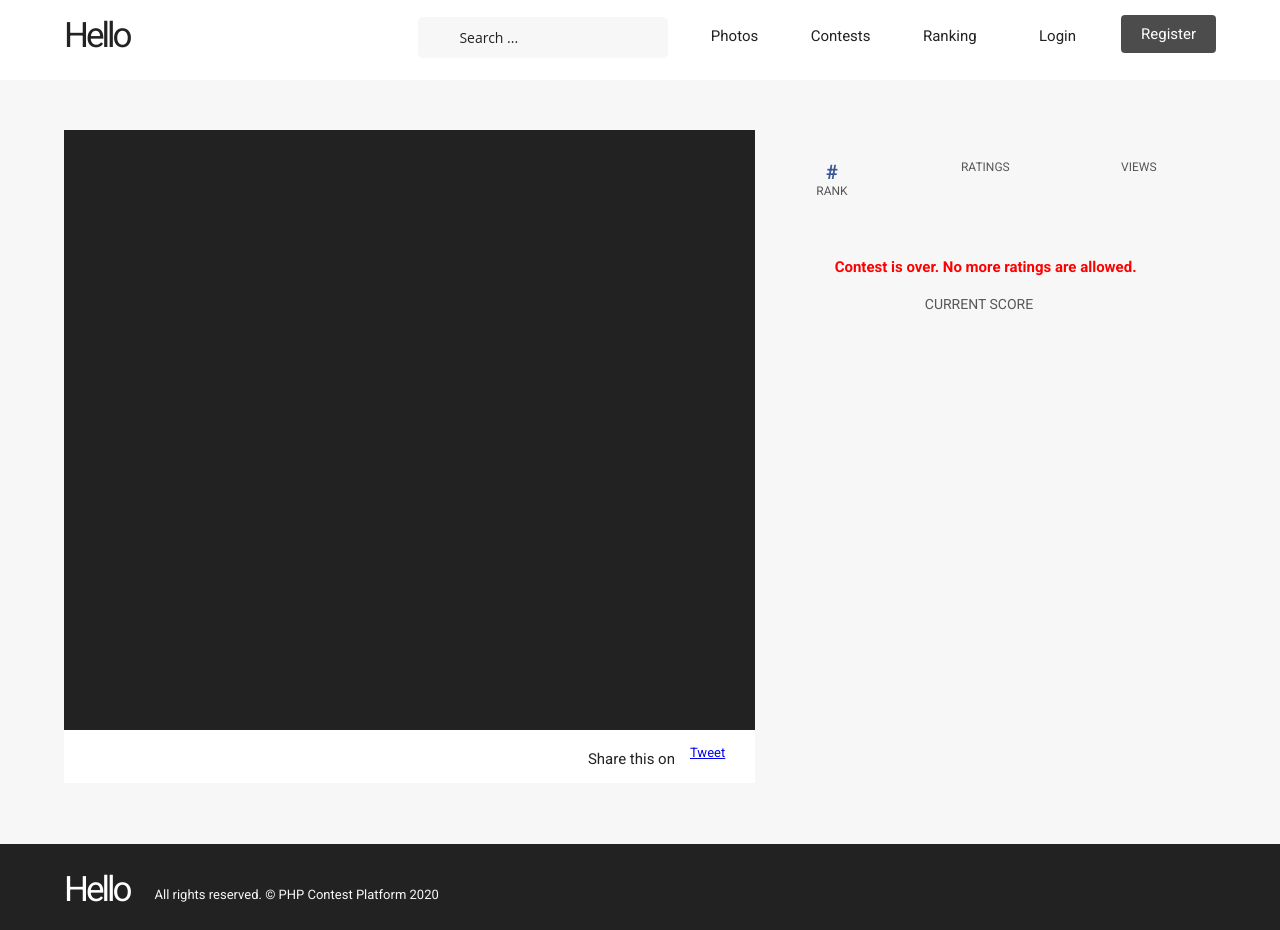
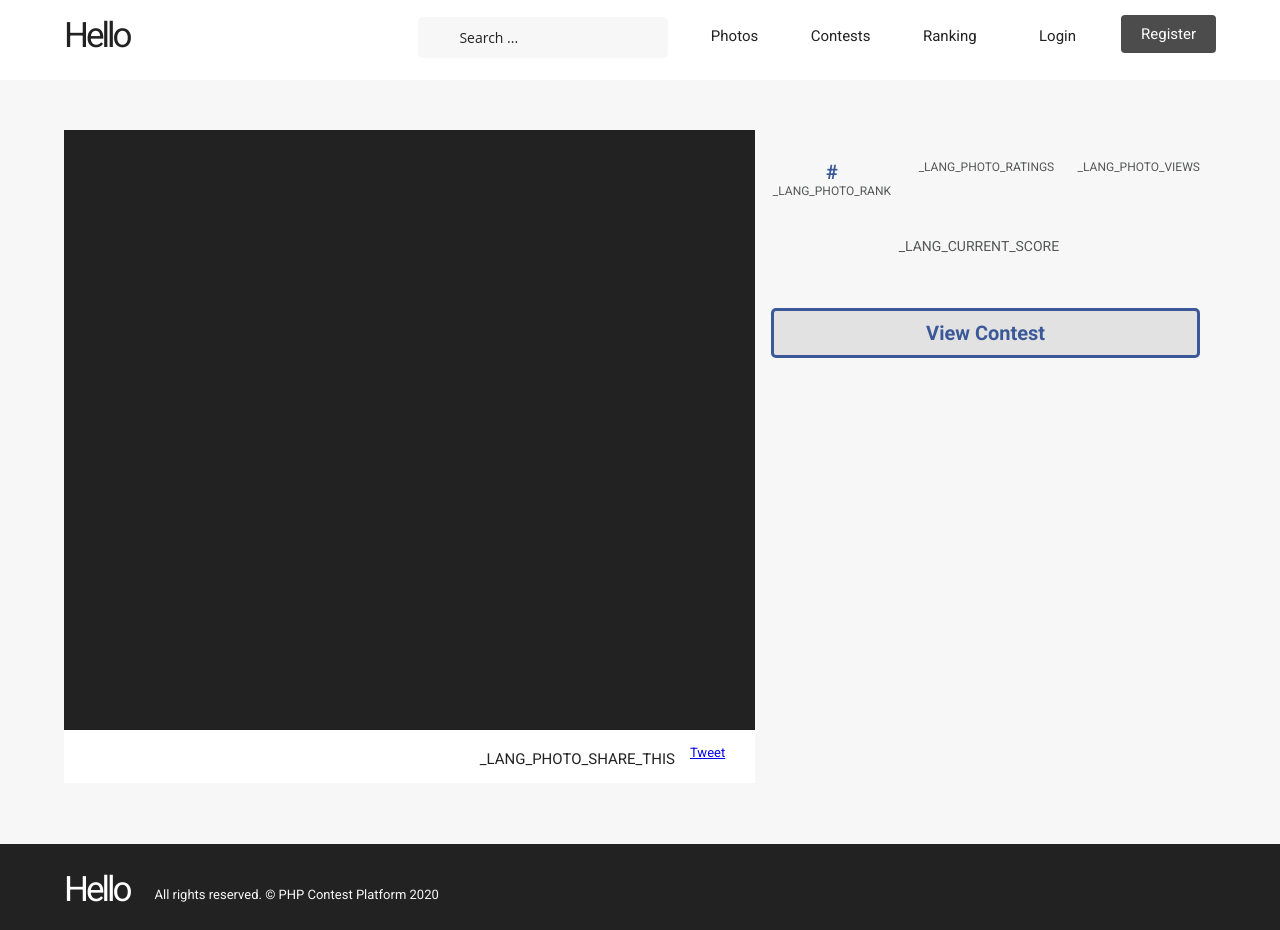
Before and after one commit to mubasharsidhu/me_fl_andrew_power_contest, a PHP site: a page that uses photo.php in a window 1280 px wide. Run offline with PHP 8.4, Linux system fonts and the light colour scheme; data that the repository does not hold is empty; some libraries are stand-ins or nearby versions.

Commit message:
rank and rating updates on detail page along with the view contest link

```diff
--- a/_core/load.php
+++ b/_core/load.php
@@ -232,7 +232,18 @@
 
 	if(isset($_GET['photo']) && $_GET['photo'] != '') {
 
-		$sql_photo = mysqli_query($db,"SELECT * FROM `content` WHERE `id` = '".mysqli_real_escape_string($db,$_GET['photo'])."' LIMIT 1");
+		// TNSB_EDIT_FOR_CUSTOMIZATION_STARTS_HERE
+		$sql 	= "SELECT c.id, c.iduser, c.photo, c.date, c.description, c.category, c.approved, c.contest, c.type, c.cover, cst.contest_type,
+								IF(cst.contest_type='hot_not', c.elo_score, c.rating) as rating,
+								IF(cst.contest_type='hot_not', c.elo_nr_ratings, c.nr_ratings) as nr_ratings,
+								IF(cst.contest_type='hot_not', c.elo_views, c.views) as views
+							FROM `content` c
+							LEFT JOIN contest cst ON cst.id=c.contest
+							WHERE c.`id` = '" . mysqli_real_escape_string( $db, $_GET['photo'] ) . "'
+							LIMIT 1";
+		$sql_photo = mysqli_query($db,$sql);
+		// TNSB_EDIT_FOR_CUSTOMIZATION_ENDS_HERE
+
 		if(!mysqli_num_rows($sql_photo)) {
 			header('location: index.php');
 			die();
@@ -249,8 +260,22 @@
 
 		if($fetch_photo['contest'] != '0' || $multi_contest == '1') {
 
+			// TNSB_EDIT_FOR_CUSTOMIZATION_STARTS_HERE
+			$order 	= ( 'hot_not' == $fetch_photo['contest_type'] ) ? ' `elo_score` DESC, `elo_nr_ratings` DESC ' : ' `rating` DESC, `nr_ratings` DESC ';
+
 			mysqli_query($db,"SET @rank := 0");
-			$sql_rank = mysqli_query($db,"SELECT `rank`,`id`,`contest` FROM (SELECT (@rank := @rank + 1) AS rank, `id`, `contest` FROM `content` WHERE `contest` = '".$fetch_photo['contest']."' ORDER BY `rating` DESC, `nr_ratings` DESC) temp WHERE `id` = '".$_GET['photo']."'") or die(mysqli_error($db));
+			$sql_rank   = "SELECT `rank`,`id`,`contest`
+										FROM (
+											SELECT (@rank := @rank + 1) AS rank, `id`, `contest`
+											FROM `content`
+											WHERE `contest` = '".$fetch_photo['contest']."'
+											ORDER BY " . $order . "
+										) temp
+										WHERE `id` = '".$_GET['photo']."'";
+
+			$sql_rank   = mysqli_query($db, $sql_rank) or die(mysqli_error($db));
+			// TNSB_EDIT_FOR_CUSTOMIZATION_ENDS_HERE
+
 			$fetch_rank = mysqli_fetch_array($sql_rank);
 
 			if($settings['min_votes'] > $fetch_photo['nr_ratings']) {
--- a/_css/style.css
+++ b/_css/style.css
@@ -3379,4 +3379,18 @@
 	border: 1px solid #e2e2e2;
 	border-radius: 5px;
 }
+.tnsb-contest-link {
+	background: #e2e2e2;
+	color: #3b5998;
+	padding: 1rem;
+	border: 3px solid #3b5998;
+	border-radius: 5px;
+	text-decoration: none;
+	font-weight: bold;
+	font-size: 20px;
+	width: 93%;
+	margin: 0 auto;
+	display: block;
+	text-align: center;
+}
 /* TNSB_EDIT_FOR_CUSTOMIZATION_ENDS_HERE */
--- a/contests.php
+++ b/contests.php
@@ -25,11 +25,13 @@
 				$total_join_sql = mysqli_query($db,"SELECT count(*) as 'total' FROM `content` WHERE `contest` = '".$fetch['id']."'");
 				$fetch_joinsql = mysqli_fetch_array($total_join_sql);
 
+				// TNSB_EDIT_FOR_CUSTOMIZATION_STARTS_HERE
 				$contest_type 		= '
 				<div class="users_dash_col ratings_dash_col_3 center rating_type ' . $fetch['contest_type'] . '">
 					'. str_replace( '_', ' ', $fetch['contest_type'] ) .'
 				</div>
 				<div class="clearfix"></div>';
+				// TNSB_EDIT_FOR_CUSTOMIZATION_ENDS_HERE
 
 				echo '
 				<a href="index.php?contest='.$fetch['id'].'" class="contests_item_a">
--- a/photo.php
+++ b/photo.php
@@ -161,9 +161,13 @@
 
 									<div class="clear"></div>
 
-								<?php } else { ?>
-									<div class="photo_rating_no_action"><?=_LANG_RATING_NOT_ALLOWED;?></div>
-								<?php } ?>
+								<?php } else {
+									// TNSB_EDIT_FOR_CUSTOMIZATION_STARTS_HERE
+									?>
+									<!-- <div class="photo_rating_no_action"><?=_LANG_RATING_NOT_ALLOWED;?></div> -->
+									<?php
+									// TNSB_EDIT_FOR_CUSTOMIZATION_STARTS_HERE
+								}?>
 
 								<div class="photo_list_board_item photo_list_board_item_current">
 									<div class="current_score_text"><?=_LANG_CURRENT_SCORE;?></div>
@@ -171,8 +175,13 @@
 								</div>
 
 							</div>
+						</div>
 
-						</div>
+						<?php
+						// TNSB_EDIT_FOR_CUSTOMIZATION_STARTS_HERE
+						echo '<a href="index.php?contest='.$fetch_photo['contest'].'" class="clearfix tnsb-contest-link">View Contest</a>';
+						// TNSB_EDIT_FOR_CUSTOMIZATION_ENDS_HERE
+						?>
 
 						<?php } else { ?>
 
```
Also changed, not shown: _core/request.php (+14 -10 lines), changeLog/changeLog.txt.
